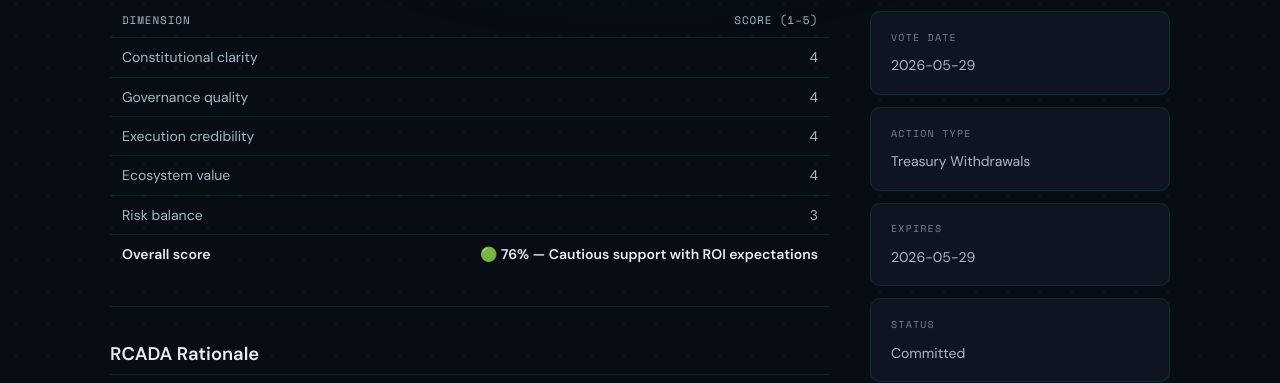
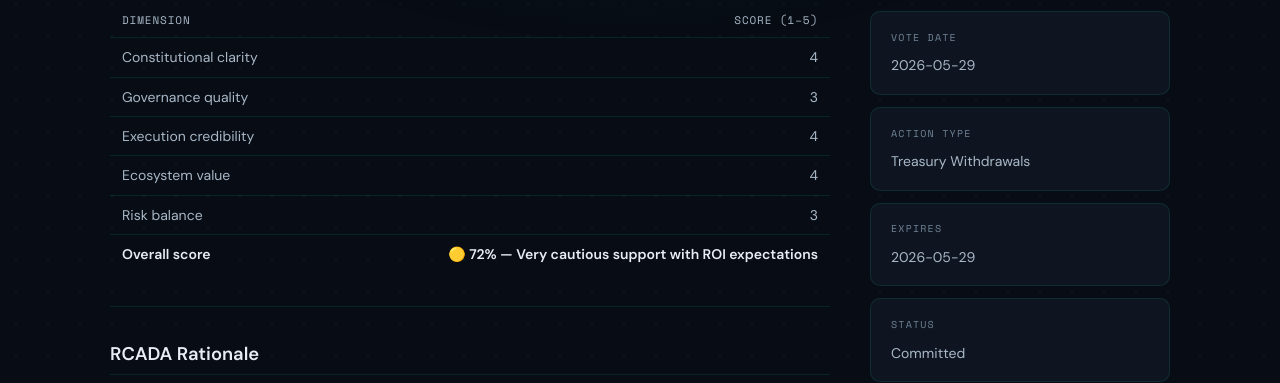
Before and after one commit to Brolloks/rcada-drep-votes, a Jekyll site: the page built from votes/2026/Revised Cardano Summit 2026 Singapore.md, in a window 1280 px wide and 900 px high, scrolled down 3514 px. Shown: the part 172-555 px from the top of the window. Built offline with Jekyll 4.4.1, drawn with Linux system fonts in a browser that asks for light colours; our own code applies the rules of GitHub Pages for plain Markdown files.

Commit message:
Update governance quality score and overall score

```diff
--- a/votes/2026/Revised Cardano Summit 2026 Singapore.md
+++ b/votes/2026/Revised Cardano Summit 2026 Singapore.md
@@ -119,11 +119,11 @@ RCADA believes the revised proposal clears the threshold for cautious support be
 | Dimension | Score (1–5) |
 |---|---:|
 | Constitutional clarity | 4 |
-| Governance quality | 4 |
+| Governance quality | 3 |
 | Execution credibility | 4 |
 | Ecosystem value | 4 |
 | Risk balance | 3 |
-| **Overall score** | **🟢 76% — Cautious support with ROI expectations** |
+| **Overall score** | **🟡 72% — Very cautious support with ROI expectations** |
 
 ---
 
```
